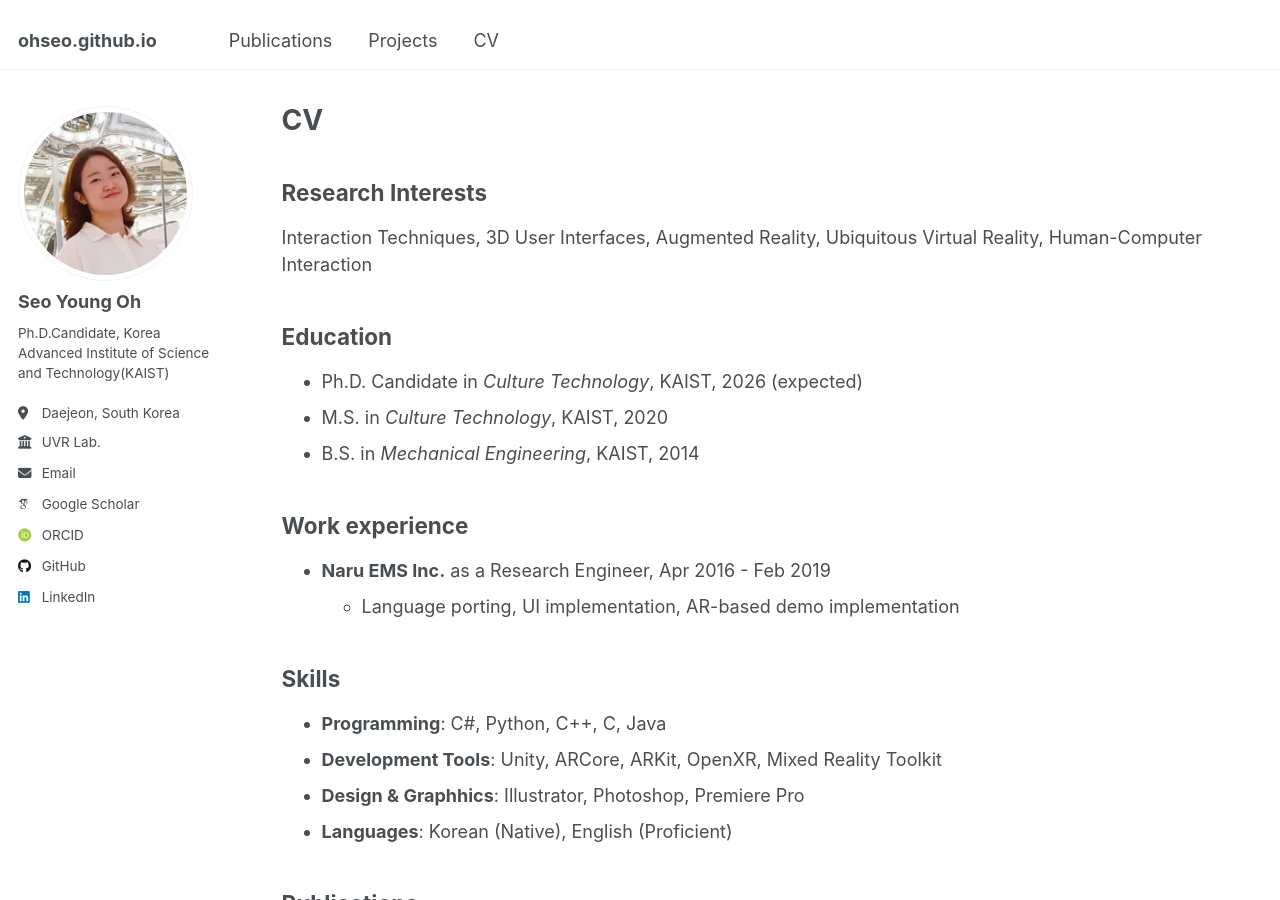
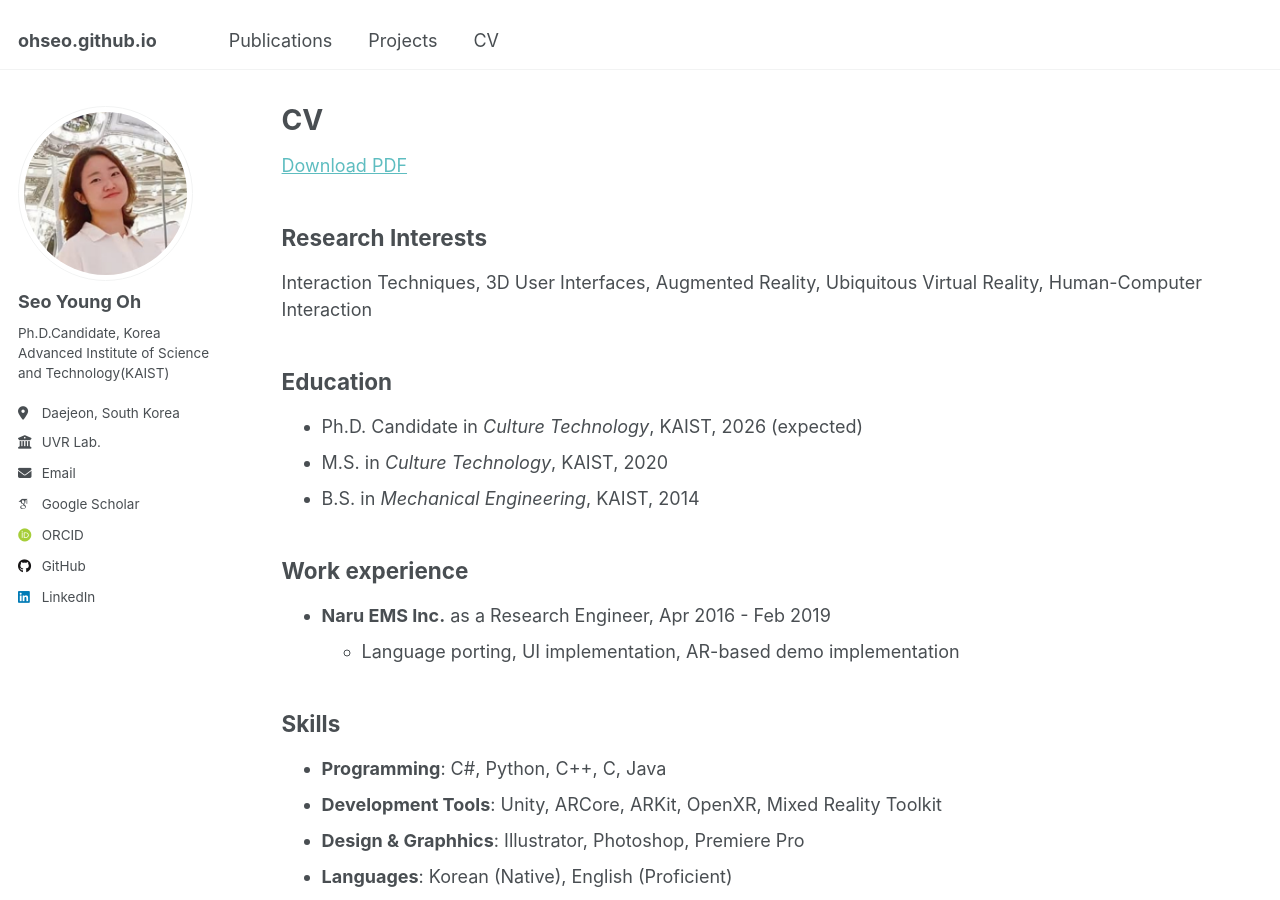
Before and after one commit to ohseo/ohseo.github.io, a Jekyll site: the page built from _pages/cv.md, in a window 1280 px wide and 900 px high. Built offline with Jekyll 4.4.1, drawn with Linux system fonts in a browser that asks for light colours; some web fonts are replaced.

Commit message:
added pdf to cv.

```diff
--- a/_pages/cv.md
+++ b/_pages/cv.md
@@ -6,6 +6,8 @@ author_profile: true
 redirect_from:
   - /resume
 ---
+
+[Download PDF](/files/paper2.pdf)
 
 {% include base_path %}
 
```
